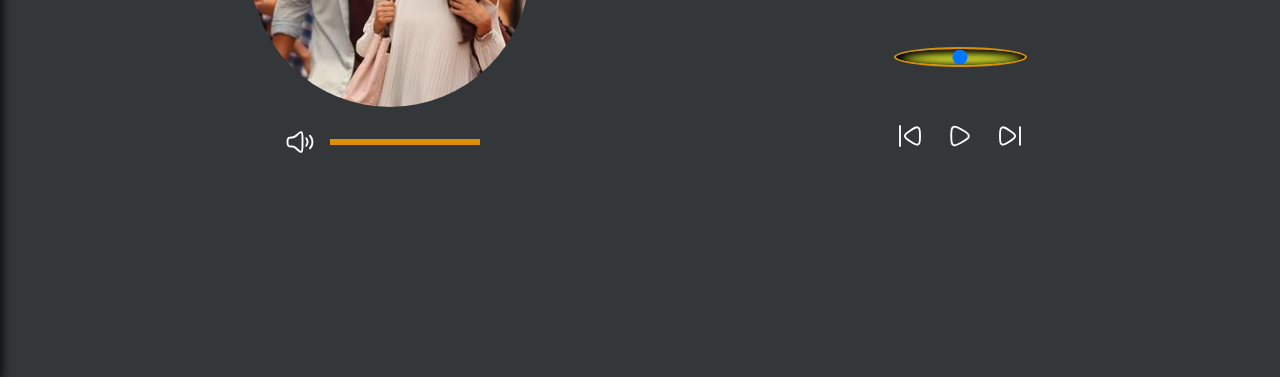
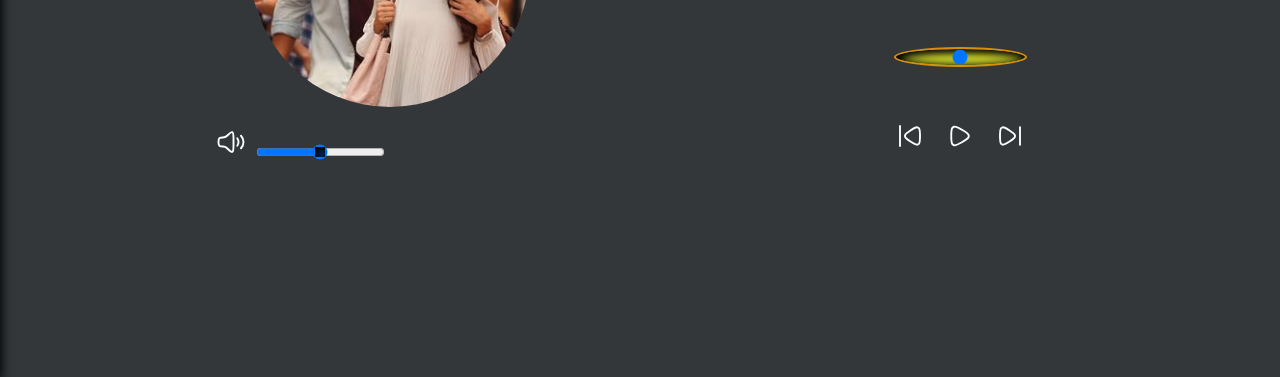
Before and after one commit to prasad3963/music-player, a plain HTML site: page index.html in a window 1280 px wide. Shown: the part 423-800 px from the top of the page. Drawn offline with Linux system fonts and the light colour scheme.

Commit message:
made changes in styles.css

```diff
--- a/style.css
+++ b/style.css
@@ -3,7 +3,7 @@
     padding: 0;
     box-sizing: border-box;
     font-family: 'Gill Sans', 'Gill Sans MT', Calibri, 'Trebuchet MS', sans-serif;
-
+    /* change this */
 
 }
 header{
@@ -58,7 +58,7 @@ main{
     gap: 10px;
     width: 100px;
 }
-#volume-range{
+/* #volume-range{
     -webkit-appearance: none;
     position: absolute;
     top: 12px;
@@ -68,9 +68,9 @@ main{
     background: linear-gradient(to right,rgb(rgb(34, 9, 255)),rgb(0, 115, 255));
     border-radius:  10px;
     cursor: pointer;
-    box-shadow: inset 2px 2px 10px black;inset 2px 2px 10px black;
+    box-shadow: inset 2px 2px 10px black;
 
-}
+} */
 #volume-range::-webkit-slider-thumb{
     -webkit-appearance: none;
     background-color: rgba(218, 227, 45, 0.967);
```
